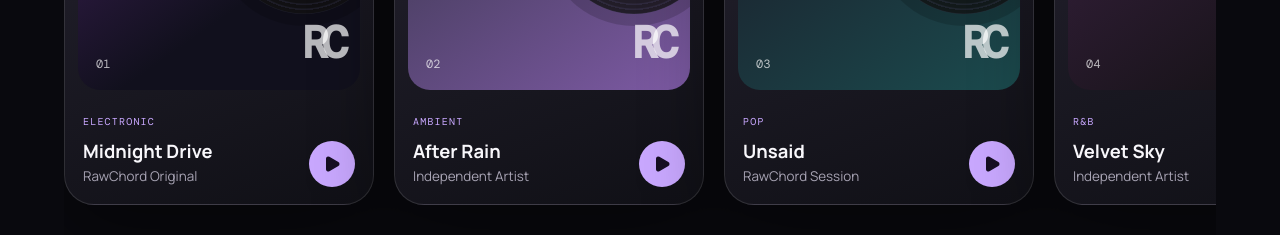
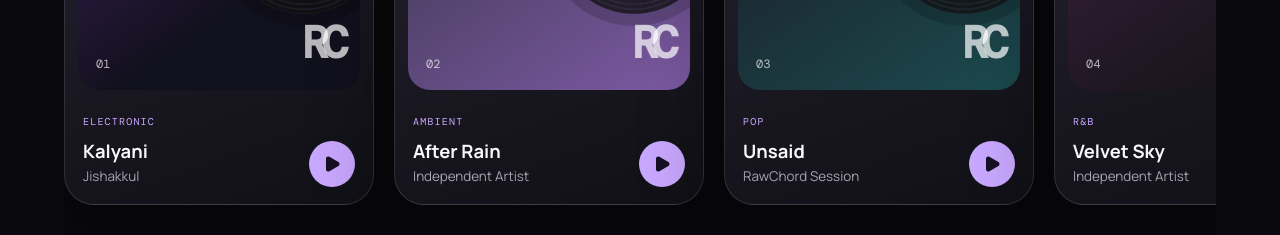
Before and after one commit to nishan-tradeweb/Rawchord, a React (Vite) app: page / in a window 1280 px wide. Shown: the part 2420-2655 px from the top of the page. Built offline with nearby package versions, Linux system fonts and the light colour scheme.

Commit message:
Update data.ts

```diff
--- a/src/data.ts
+++ b/src/data.ts
@@ -19,7 +19,7 @@ export const services = [
 ];
 
 export const works = [
-  { title: "Midnight Drive", artist: "RawChord Original", genre: "Electronic", audio: "" },
+  { title: "Kalyani", artist: "Jishakkul", genre: "Electronic", audio: "/Rawchord/music/KALYANI.mp3"},
   { title: "After Rain", artist: "Independent Artist", genre: "Ambient", audio: "" },
   { title: "Unsaid", artist: "RawChord Session", genre: "Pop", audio: "" },
   { title: "Velvet Sky", artist: "Independent Artist", genre: "R&B", audio: "" },
```
